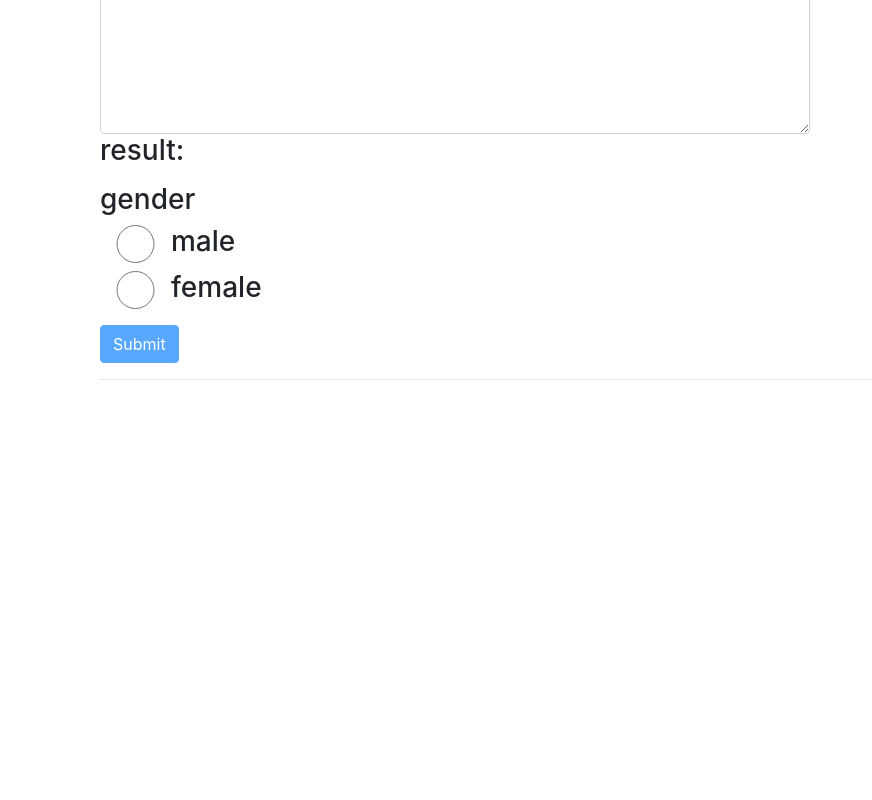
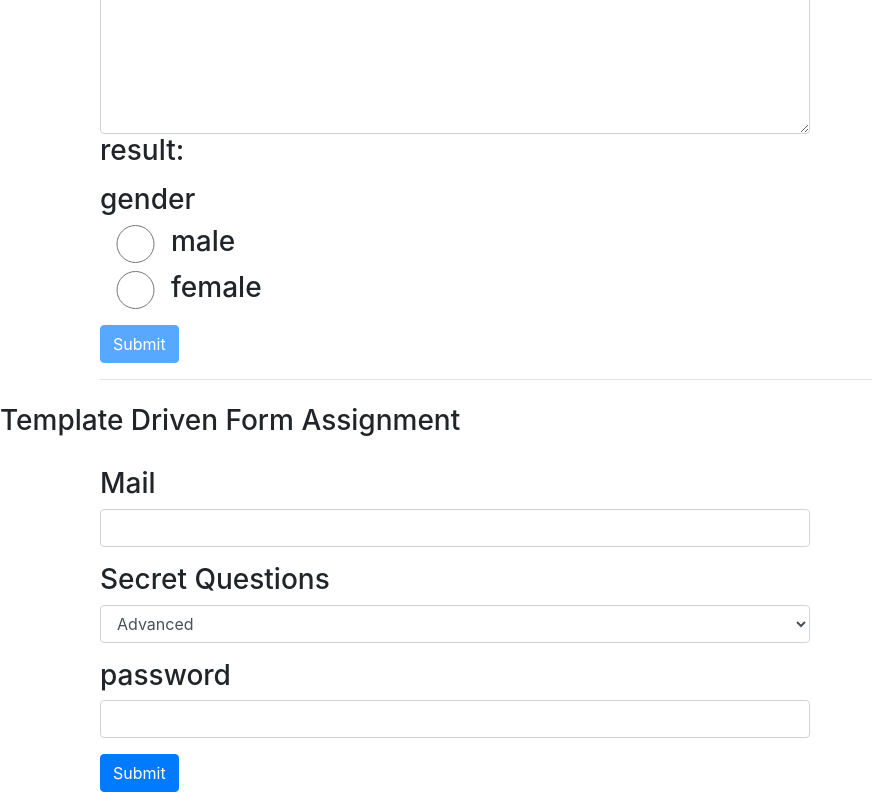
Before and after one commit to biswajeetbehera/MyAngularWork, an Angular app in the folder BasicStartup/: page / in a window 1280 px wide. Shown: the part 2678-3478 px from the top of the page, without its empty margins (0-872 px from the left). Before the commit the page ends 3082 px from the top, so only its background shows below. Built offline with nearby package versions, Linux system fonts and the light colour scheme.

Commit message:
template driven form assignment completed

```diff
--- a/BasicStartup/src/app/app.component.html
+++ b/BasicStartup/src/app/app.component.html
@@ -81,3 +81,14 @@
         </div>
     </div>
 </h3>
+
+<h3>
+    Template Driven Form Assignment
+    <div class="container">
+        <div class="row">
+            <div class="col-12">
+                <app-template-drive-assignment></app-template-drive-assignment>
+            </div>
+        </div>
+    </div>
+</h3>
--- a/BasicStartup/src/app/app.module.ts
+++ b/BasicStartup/src/app/app.module.ts
@@ -18,6 +18,7 @@ import { ServiceComponentComponent } from './ServicesComponent/service-component
 import { ServicesAssignmentComponent } from './services-assignment/services-assignment.component';
 import { ServicesAssignmentModule } from './services-assignment/services-assignment.module';
 import { TemplateDrivenFormComponent } from './template-driven-form/template-driven-form.component';
+import { TemplateDriveAssignmentComponent } from './template-drive-assignment/template-drive-assignment.component';
 
 @NgModule({
   declarations: [
@@ -35,7 +36,8 @@ import { TemplateDrivenFormComponent } from './template-driven-form/template-dri
     UnlessDirectiveDirective,
     ServiceComponentComponent,
     ServicesAssignmentComponent,
-    TemplateDrivenFormComponent
+    TemplateDrivenFormComponent,
+    TemplateDriveAssignmentComponent
   ],
   imports: [
     BrowserModule,
--- /dev/null
+++ b/BasicStartup/src/app/template-drive-assignment/template-drive-assignment.component.css
@@ -0,0 +1,13 @@
+.container {
+    margin-top: 30px;
+}
+
+input.ng-invalid.ng-touched,
+select.ng-invalid.ng-touched {
+    border: 1px solid #ee2525;
+
+}
+
+.error {
+    color: #ee2525;
+}
--- /dev/null
+++ b/BasicStartup/src/app/template-drive-assignment/template-drive-assignment.component.html
@@ -0,0 +1,59 @@
+<div class="container">
+  <div class="row">
+    <div class="col-xs-12 col-sm-10 col-md-8 col-sm-offset-1 col-md-offset-2">
+      <form (ngSubmit)="OnSubmit(f)"
+            #f="ngForm">
+        <div class="form-group">
+          <label for="email">Mail</label>
+          <input type="email"
+                 id="email"
+                 class="form-control"
+                 ngModel
+                 name="email"
+                 required
+                 email
+                 #email="ngModel">
+          <p class="error"
+             *ngIf="email.errors?.required && email.touched">email should be provided.</p>
+          <p class="error"
+             *ngIf="email.errors?.email && email.touched">email should be valid</p>
+
+        </div>
+
+
+        <div class="form-group">
+          <label for="subscription">Secret Questions</label>
+          <select id="subscription"
+                  class="form-control"
+                  name="subscription"
+                  required
+                  [ngModel]="defaultsubscptn"
+                  #subscription="ngModel">
+            <option *ngFor="let subscrptn of subscriptions">{{ subscrptn }}</option>
+          </select>
+          <p class="error"
+             class="error"
+             *ngIf="!subscription.valid && subscription.touched">subscription should be selected.</p>
+        </div>
+        <div class="form-group">
+          <label for="password">password</label>
+          <input type="password"
+                 id="password"
+                 class="form-control"
+                 ngModel
+                 name="password"
+                 required
+                 #password="ngModel">
+          <p class="error"
+             class="error"
+             *ngIf="!password.valid && password.touched">password should be provided.</p>
+        </div>
+        <p class="error"
+           class="error"
+           *ngIf="f.submitted && !f.valid">form should be valid.</p>
+        <button class="btn btn-primary"
+                type="submit">Submit</button>
+      </form>
+    </div>
+  </div>
+</div>
--- /dev/null
+++ b/BasicStartup/src/app/template-drive-assignment/template-drive-assignment.component.ts
@@ -0,0 +1,26 @@
+import { Subscription } from 'rxjs';
+import { Component, OnInit, ViewChild } from '@angular/core';
+import { NgForm, AbstractControl, NgModel } from '@angular/forms';
+
+@Component({
+  selector: 'app-template-drive-assignment',
+  templateUrl: './template-drive-assignment.component.html',
+  styleUrls: ['./template-drive-assignment.component.css']
+})
+export class TemplateDriveAssignmentComponent implements OnInit {
+  @ViewChild('email') mail: NgModel;
+  subscriptions = ['Basic', 'Advanced', 'pro'];
+  defaultsubscptn = 'Advanced';
+  constructor () { }
+
+  ngOnInit() {
+  }
+
+  OnSubmit(form: NgForm) {
+    console.log(form);
+    const { email, password, subscription } = form.value;
+    console.log(email, password, subscription);
+    console.log(this.mail);
+  }
+
+}
--- a/BasicStartup/src/app/template-driven-form/template-driven-form.component.html
+++ b/BasicStartup/src/app/template-driven-form/template-driven-form.component.html
@@ -35,7 +35,6 @@
           <label for="secret">Secret Questions</label>
           <select id="secret"
                   class="form-control"
-                  ngModel
                   name="secretQuestionair"
                   required
                   [ngModel]="selectedQuestion">
```
